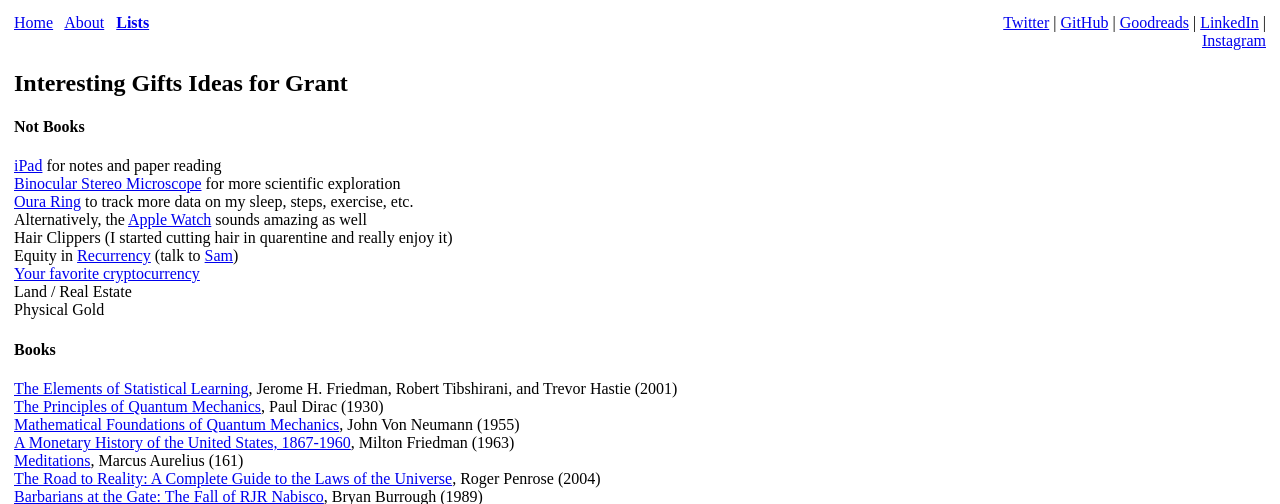
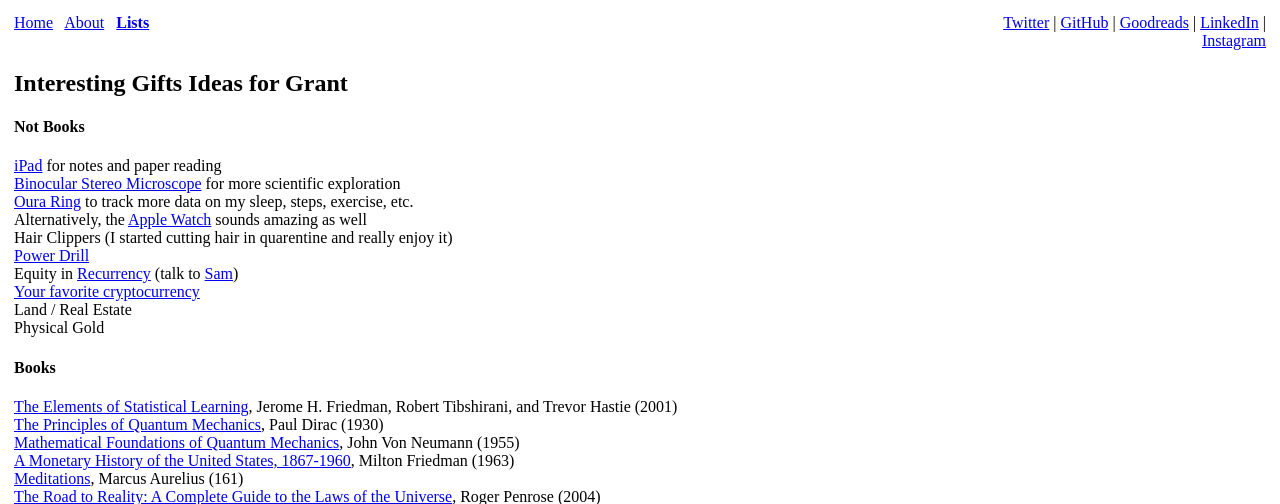
Before and after one commit to GrantStenger/grantstenger.com, a Flask app: page /gift-ideas in a window 1280 px wide. Shown: the top 504 px of the page. Run offline with Flask 2, Linux system fonts and the light colour scheme.

Commit message:
adding drill

```diff
--- a/templates/essays.html
+++ b/templates/essays.html
@@ -61,6 +61,7 @@
 
   <h3>Bronze:</h3>
   <ul>
+    <li>"<a href=''>Hire people who give a shit.</a>", Alexandr Wang (2020)</li>
     <li>“<a href='http://www.math.utah.edu/~palais/pi.pdf'>Pi Is Wrong!</a>”, Bob Palais (2001)</li>
     <li>“<a href='https://cs155.stanford.edu/papers/thompson.pdf'>Reflections on Trusting Trust (Turing Award Lecture)</a>”, Ken Thompson (1984)</li>
     <li>“<a href='https://julian.digital/2020/03/28/signaling-as-a-service/'>Signaling as a Service</a>”, Julian Lehr (2020)</li>
--- a/templates/gift-ideas.html
+++ b/templates/gift-ideas.html
@@ -31,6 +31,7 @@
     <li><a href='https://ouraring.com/' target='_blank'>Oura Ring</a> to track more data on my sleep, steps, exercise, etc.</li>
     <li>Alternatively, the <a href='https://www.apple.com/watch/' target='_blank'>Apple Watch</a> sounds amazing as well</li>
     <li>Hair Clippers (I started cutting hair in quarentine and really enjoy it)</li>
+    <li><a href='https://www.homedepot.com/b/Tools-Power-Tools-Drills-Power-Drills/N-5yc1vZc7jj'>Power Drill</a></li>
     <li>Equity in <a href='https://recurrency.ai/' target='_blank'>Recurrency</a> (talk to <a href='mailto:sam@recurrency.ai'>Sam</a>)</li>
     <li><a href='https://www.coinbase.com/' target='_blank'>Your favorite cryptocurrency</a></li>
     <li>Land / Real Estate</li>
```
